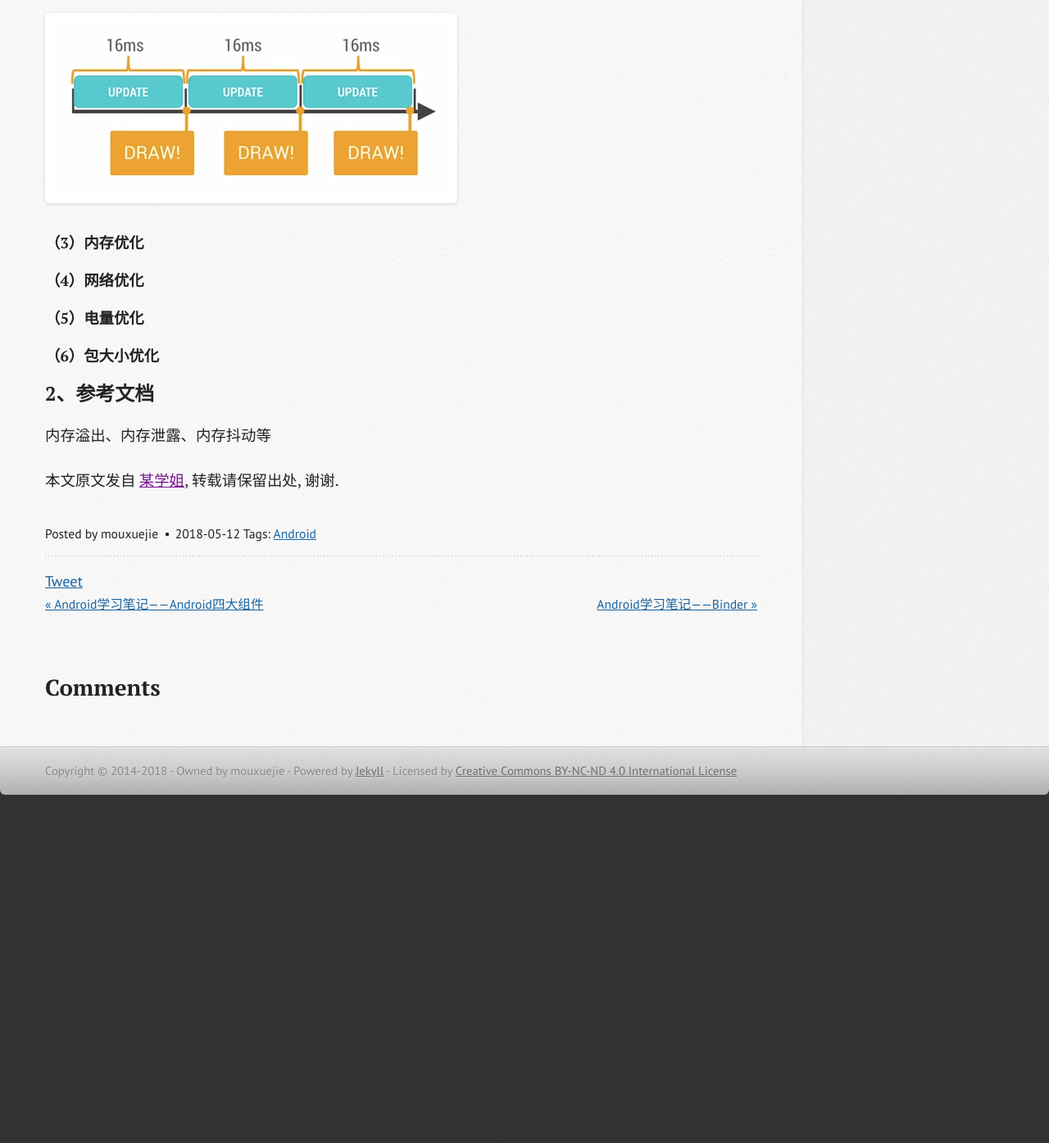
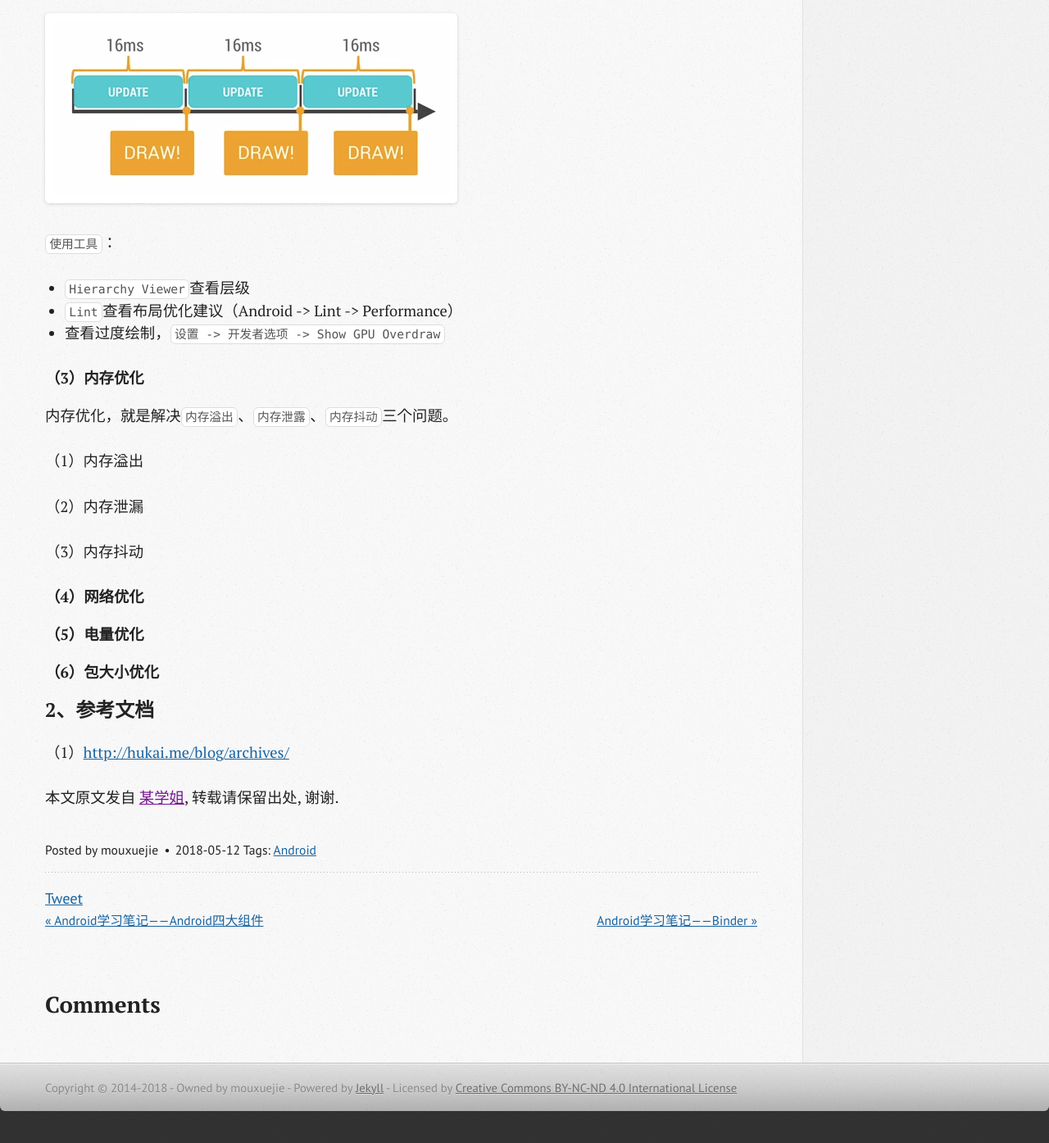
Before and after one commit to wangxinghe/wangxinghe.github.io, a Jekyll site: the page built from _posts/2018-05-12-learning-notes-android-performance-optimization.md, in a window 1280 px wide and 1400 px high, scrolled down 2230 px. Shown: the top 1395 px of the window at 82% size. Built offline with Jekyll 4.4.1, drawn with Linux system fonts in a browser that asks for light colours; comment, search, counter and statistics services are not loaded; before the commit the page ends 3244 px from its top, so only the background shows below that.

Commit message:
[update]

```diff
--- a/_posts/2018-05-12-learning-notes-android-performance-optimization.md
+++ b/_posts/2018-05-12-learning-notes-android-performance-optimization.md
@@ -53,8 +53,22 @@ tags: [Android]
 
 ![](/image/2018-05-12-learning-notes-android-performance-optimization/draw_per_16ms.png)
 
+`使用工具`：
+
+- `Hierarchy Viewer`查看层级
+- `Lint`查看布局优化建议（Android -> Lint -> Performance）
+- 查看过度绘制，`设置 -> 开发者选项 -> Show GPU Overdraw`
 
 #### （3）内存优化
+
+内存优化，就是解决`内存溢出`、`内存泄露`、`内存抖动`三个问题。
+
+（1）内存溢出
+
+（2）内存泄漏
+
+（3）内存抖动
+
 
 #### （4）网络优化
 
@@ -64,5 +78,4 @@ tags: [Android]
 
 ### 2、参考文档
 
-
-内存溢出、内存泄露、内存抖动等
+（1）[http://hukai.me/blog/archives/](http://hukai.me/blog/archives/)
```
